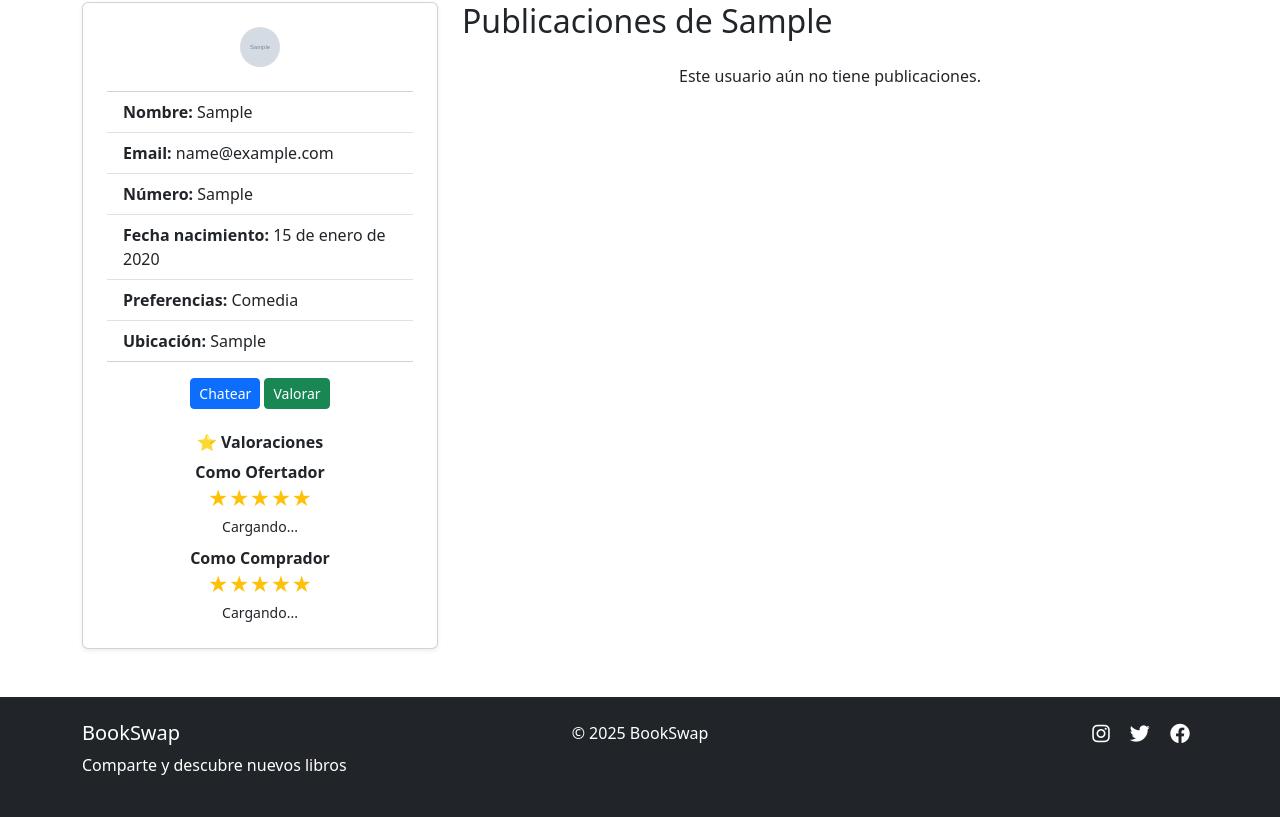
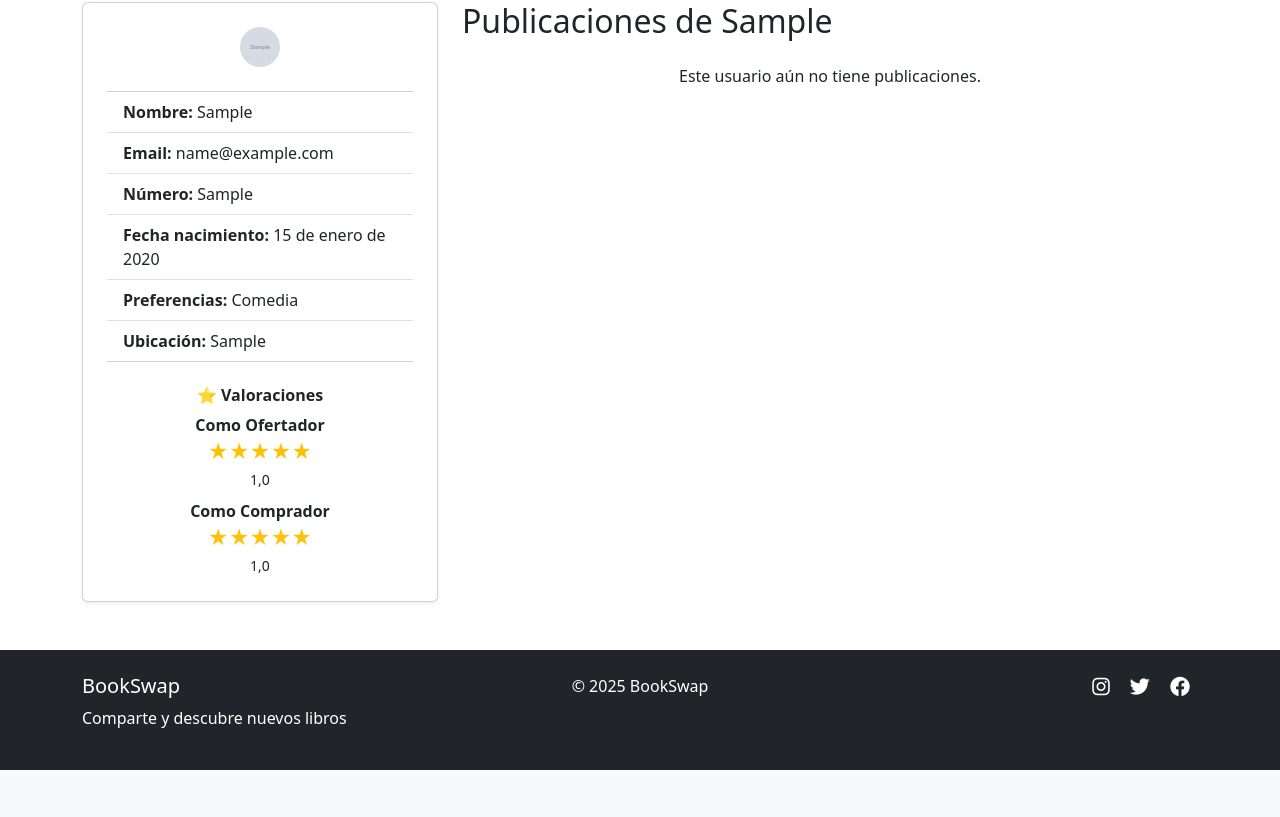
Before and after one commit to aptbookswap/bookswap, a Django app: page /publicaciones/usuario/00000000-0000-0000-0000-000000000001/ in a window 1280 px wide. Shown: the part 112-929 px from the top of the page. After the commit the page ends 882 px from the top, so only its background shows below. Run offline with Django 5.2, Linux system fonts and the light colour scheme; a user stored in the database is signed in; tables that the repository leaves empty hold one stand-in row (values such as "Sample post"); grey boxes marked "Sample" are stand-in pictures; some libraries are stand-ins or nearby versions.

Commit message:
Agregar promedios de valoraciones en las vistas de perfil, publicaciones de usuario y detalle de publicación. Mejorar la presentación de valoraciones como comprador y ofertador.

```diff
--- a/appbookswap/app/views.py
+++ b/appbookswap/app/views.py
@@ -12,6 +12,7 @@
 from rest_framework.decorators import api_view, permission_classes
 from rest_framework.permissions import IsAuthenticated
 from django.core.exceptions import PermissionDenied
+from django.db.models import Avg
 from rest_framework.response import Response
 from django.utils import timezone
 from rest_framework import status
@@ -56,7 +57,11 @@
 @login_required
 def perfil(request):
     usuarios = Usuario.objects.exclude(id=request.user.id)
-    return render(request, 'vistas/perfil.html', {'users': usuarios})
+    promedios = obtener_promedios_valoraciones(request.user)
+    return render(request, 'vistas/perfil.html', {
+        'users': usuarios,
+        **promedios
+    })
 
 @login_required
 def user_list(request):
@@ -258,7 +263,7 @@
 @permission_classes([IsAuthenticated])
 def valorar_ofertador(request):
     try:
-        ofertador_uid = request.data.get('ofertador_id')  # <-- Corregido
+        ofertador_uid = request.data.get('ofertador_id')
         ofertador = Usuario.objects.get(uid=ofertador_uid)
     except Usuario.DoesNotExist:
         return Response({'success': False, 'mensaje': 'Ofertador no encontrado'}, status=404)
@@ -266,7 +271,7 @@
     data = {
         'comprador': request.user.uid,
         'ofertador': ofertador.uid,
-        'puntuacion': request.data.get('rating'),  # <-- Corregido
+        'puntuacion': request.data.get('rating'),
         'comentario': request.data.get('comentario')
     }
 
@@ -281,7 +286,7 @@
 @permission_classes([IsAuthenticated])
 def valorar_comprador(request):
     try:
-        comprador_uid = request.data.get('comprador_id')  # <-- Corregido
+        comprador_uid = request.data.get('comprador_id')
         comprador = Usuario.objects.get(uid=comprador_uid)
     except Usuario.DoesNotExist:
         return Response({'success': False, 'mensaje': 'Comprador no encontrado'}, status=404)
@@ -289,7 +294,7 @@
     data = {
         'ofertador': request.user.uid,
         'comprador': comprador.uid,
-        'puntuacion': request.data.get('rating'),  # <-- Corregido
+        'puntuacion': request.data.get('rating'),
         'comentario': request.data.get('comentario')
     }
 
@@ -415,9 +420,11 @@
 def publicaciones_usuario_view(request, uid):
     usuario = get_object_or_404(Usuario, uid=uid)
     publicaciones = Publicacion.objects.filter(user_ofertador=usuario, estado_publicacion='disponible')
+    promedios = obtener_promedios_valoraciones(usuario)
     return render(request, 'vistas/publicaciones_usuario.html', {
         'usuario': usuario,
-        'publicaciones': publicaciones
+        'publicaciones': publicaciones,
+        **promedios
     })
 
 
@@ -533,13 +540,20 @@
 def detalle_publicacion_estado_view(request, id_publicacion):
     publicacion = get_object_or_404(Publicacion, id_publicacion=id_publicacion)
 
-    # Permitir solo si el usuario es el ofertador o el comprador
     if request.user != publicacion.user_ofertador and request.user != publicacion.user_comprador:
         raise PermissionDenied("No tienes permiso para ver esta publicación.")
 
+    comprador = publicacion.user_comprador
+    ofertador = publicacion.user_ofertador
+
+    promedios_comprador = obtener_promedios_valoraciones(comprador) if comprador else {}
+    promedios_ofertador = obtener_promedios_valoraciones(ofertador)
+
     return render(request, 'vistas/detalle_publicacion_estado.html', {
         'publicacion': publicacion,
-        'libro': publicacion.libro
+        'libro': publicacion.libro,
+        'promedios_comprador': promedios_comprador,
+        'promedios_ofertador': promedios_ofertador,
     })
 
 def Publicar(request, publicacion_id):
@@ -579,3 +593,10 @@
         'completadas': completadas,
         'canceladas': canceladas,
     })
+def obtener_promedios_valoraciones(usuario):
+    promedio_comprador = ValoracionAComprador.objects.filter(comprador=usuario.uid).aggregate(prom=Avg('puntuacion'))['prom']
+    promedio_ofertador = ValoracionAOfertador.objects.filter(ofertador=usuario.uid).aggregate(prom=Avg('puntuacion'))['prom']
+    return {
+        'promedio_comprador': round(promedio_comprador or 0, 1),
+        'promedio_ofertador': round(promedio_ofertador or 0, 1)
+    }
--- a/appbookswap/templates/vistas/detalle_publicacion_estado.html
+++ b/appbookswap/templates/vistas/detalle_publicacion_estado.html
@@ -55,6 +55,9 @@
             <p class="mb-1"><strong>Teléfono:</strong> {{ publicacion.user_comprador.numero }}</p>
             <p class="mb-1"><strong>Ubicación:</strong> {{ publicacion.user_comprador.ubicacion }}</p>
             <p class="mb-1"><strong>Preferencia:</strong> {{ publicacion.user_comprador.preferencias }}</p>
+            <p class="mb-1"><strong>⭐ Valoración como comprador:</strong> {{ promedios_comprador.promedio_comprador|default:"Sin valoraciones" }}</p>
+            <p class="mb-1"><strong>⭐ Valoración como ofertador:</strong> {{ promedios_ofertador.promedio_ofertador|default:"Sin valoraciones" }}</p>
+
           </div>
         </div>
         {% else %}
@@ -113,6 +116,8 @@
 {% endblock %}
 
 {% block scripts %}
+
+
 <script src="{% static 'js/valoracion.js' %}"></script>
 <script src="{% static 'js/publicaciones.js' %}"></script>
 
--- a/appbookswap/templates/vistas/perfil.html
+++ b/appbookswap/templates/vistas/perfil.html
@@ -21,7 +21,7 @@
           <div id="rating-ofertador" class="text-warning fs-4">
             ★★★★★
           </div>
-          <small id="rating-ofertador-text">Cargando...</small>
+          <small id="rating-ofertador-text">{{ promedio_ofertador|default:"Sin valoraciones" }}</small>
         </div>
 
         <div class="mb-4 text-center">
@@ -29,7 +29,7 @@
           <div id="rating-comprador" class="text-warning fs-4">
             ★★★★★
           </div>
-          <small id="rating-comprador-text">Cargando...</small>
+          <small id="rating-comprador-text">{{ promedio_comprador|default:"Sin valoraciones" }}</small>
         </div>
 
         <div class="d-grid gap-2">
--- a/appbookswap/templates/vistas/publicaciones_usuario.html
+++ b/appbookswap/templates/vistas/publicaciones_usuario.html
@@ -27,26 +27,19 @@
           <li class="list-group-item"><strong>Ubicación:</strong> {{ usuario.ubicacion }}</li>
         </ul>
 
-        <div class="mt-3 text-center">
-          <a href="{% url 'chat' uid=usuario.uid %}" class="btn btn-primary btn-sm">Chatear</a>
-          <button class="btn btn-success btn-sm valorar-btn" data-bs-toggle="modal" data-bs-target="#modalValorarOfertador"
-                  data-user-uid="{{ usuario.uid }}" data-user-name="{{ usuario.first_name }}">Valorar</button>
-        </div>
-
-
         <div class="mt-4 text-center">
           <h6 class="fw-bold mb-2">⭐ Valoraciones</h6>
 
           <div class="mb-2">
             <strong>Como Ofertador</strong><br>
             <div id="rating-ofertador" class="text-warning fs-5">★★★★★</div>
-            <small id="rating-ofertador-text">Cargando...</small>
+            <small id="rating-ofertador-text">{{ promedio_ofertador|default:"Sin valoraciones" }}</small>
           </div>
 
           <div>
             <strong>Como Comprador</strong><br>
             <div id="rating-comprador" class="text-warning fs-5">★★★★★</div>
-            <small id="rating-comprador-text">Cargando...</small>
+            <small id="rating-comprador-text">{{ promedio_comprador|default:"Sin valoraciones" }}</small>
           </div>
         </div>
       </div>
```
